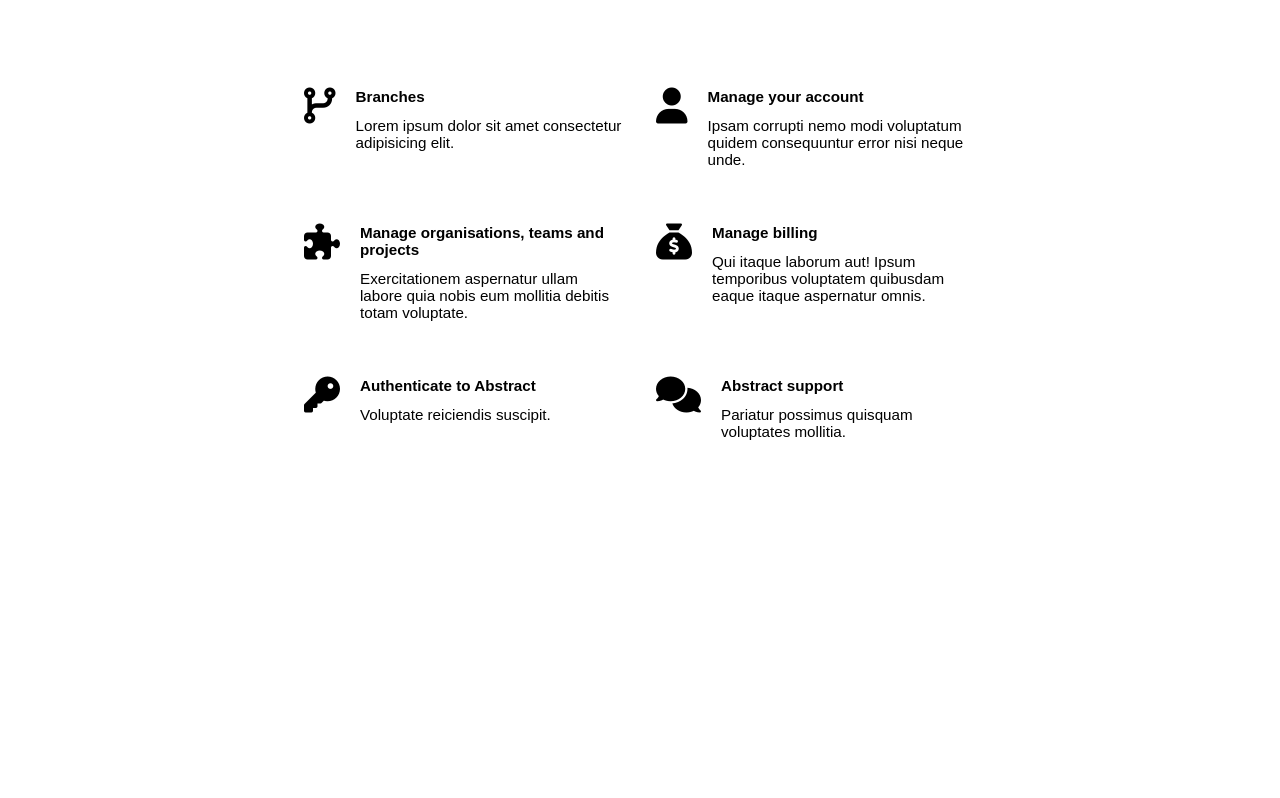
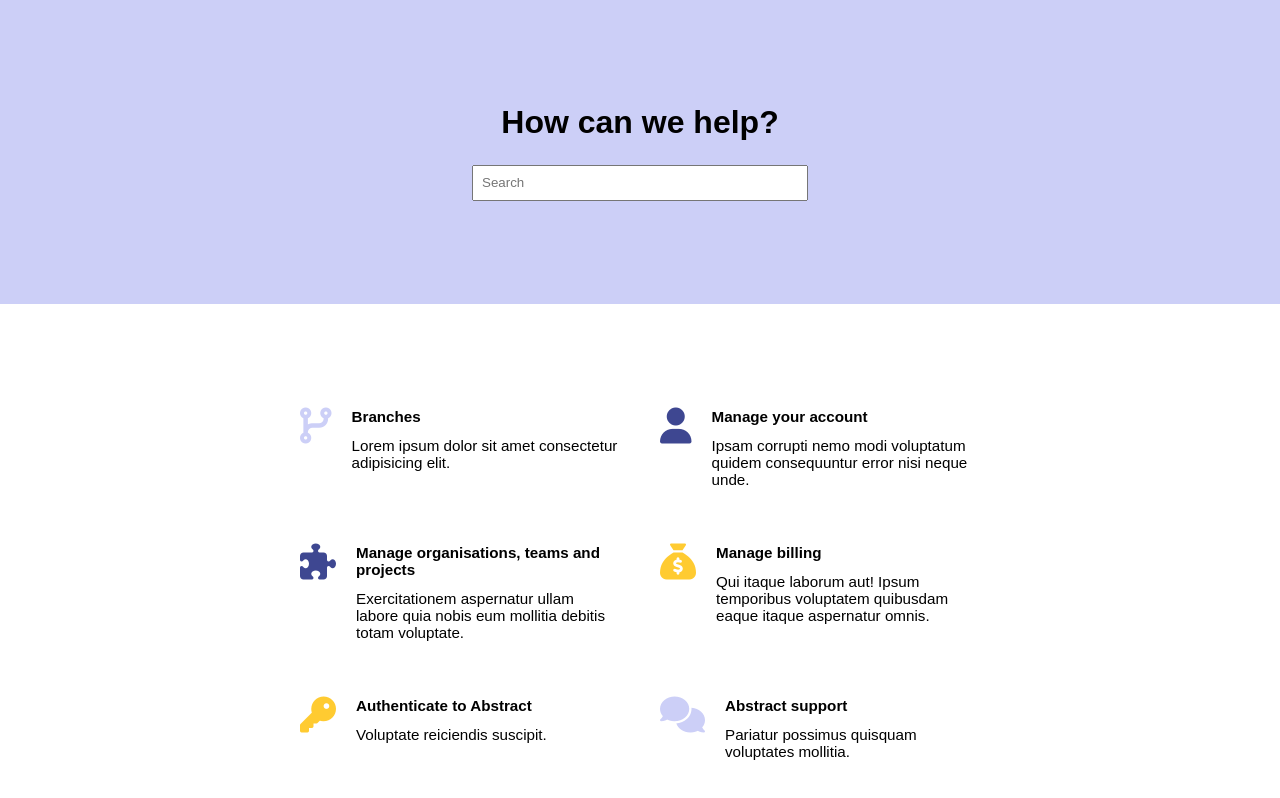
Before and after one commit to nuria-marmol/help-page, an Angular app: page /help in a window 1280 px wide. Before the commit this address led to /. Shown: the top 798 px of the page. Built offline with nearby package versions, Linux system fonts and the light colour scheme.

Commit message:
added help route, page styles and ngModel

```diff
--- a/src/app/app.component.html
+++ b/src/app/app.component.html
@@ -1,2 +1 @@
-<app-help-page></app-help-page>
 <router-outlet></router-outlet>
--- a/src/app/app.component.ts
+++ b/src/app/app.component.ts
@@ -1,10 +1,9 @@
 import { Component } from '@angular/core';
 import { RouterOutlet } from '@angular/router';
-import { HelpPageComponent } from './help-page/help-page.component';
 
 @Component({
   selector: 'app-root',
-  imports: [RouterOutlet, HelpPageComponent],
+  imports: [RouterOutlet],
   templateUrl: './app.component.html',
   styleUrl: './app.component.css'
 })
--- a/src/app/app.routes.ts
+++ b/src/app/app.routes.ts
@@ -1,3 +1,8 @@
 import { Routes } from '@angular/router';
+import { HelpPageComponent } from './help-page/help-page.component';
 
-export const routes: Routes = [];
+export const routes: Routes = [
+    { path: 'help', component: HelpPageComponent },
+    { path: '', redirectTo: 'help', pathMatch: 'full' },
+    { path: '**', redirectTo: 'help' }
+];
--- a/src/app/help-page/help-page.component.css
+++ b/src/app/help-page/help-page.component.css
@@ -1,19 +1,49 @@
 .help-page {
 
-    section {
+    section:first-child {
+        display: flex;
+        justify-content: center;
+        align-items: center;
+        height: 19rem;
+        width: 100%;
+        flex-direction: column;
+        background: var(--color-light-blue);
+
+        h1 {
+            margin: 0 0 1.5rem;
+            font-family: Arial, Helvetica, sans-serif;
+            font-size: 2rem;
+        }
+
+        input {
+            height: 2.25rem;
+            width: 21rem;
+            padding: .5rem;
+            outline: none;
+        }
+    }
+
+    section:last-child {
         display: grid;
         grid-template-columns: repeat(2, minmax(10rem, 20rem));
-        grid-column-gap: 2rem;
+        grid-column-gap: 2.5rem;
         grid-row-gap: 2.75rem;
         justify-content: center;
-        margin: 5.5rem 0;
+        margin: 6.5rem 0;
     }
 }
 
 @media (max-width: 600px) {
     .help-page {
 
-        section {
+        section:first-child {
+
+            input {
+                width: 18rem;
+            }
+        }
+
+        section:last-child {
             margin: 5.5rem .75rem;
             grid-template-columns: minmax(5rem, 20rem);
         }
--- a/src/app/help-page/help-page.component.html
+++ b/src/app/help-page/help-page.component.html
@@ -1,6 +1,10 @@
 <div class="help-page">
   <section>
-    @for (card of cards; track card) {
+    <h1>How can we help?</h1>
+    <input type="search" placeholder="Search" [(ngModel)]="inputSearch" (keydown.enter)="seeInputSearch()">
+  </section>
+  <section>
+    @for (card of cards; track card.title) {
       <app-icon-card [card]="card" (selectedCard)="seeSelectedCard($event)"></app-icon-card>
     }
   </section>
--- a/src/app/help-page/help-page.component.ts
+++ b/src/app/help-page/help-page.component.ts
@@ -1,48 +1,60 @@
 import { Component } from '@angular/core';
+import { FormsModule } from '@angular/forms';
 import { IconCardComponent } from './icon-card/icon-card.component';
 import { IconCardType } from '../icon-card-type';
 
 @Component({
   selector: 'app-help-page',
-  imports: [IconCardComponent],
+  imports: [IconCardComponent, FormsModule],
   templateUrl: './help-page.component.html',
   styleUrl: './help-page.component.css'
 })
 export class HelpPageComponent {
+  inputSearch = '';
   cards: Array<IconCardType> = [
     {
       title: 'Branches',
       text: 'Lorem ipsum dolor sit amet consectetur adipisicing elit.',
-      iconClass: 'fa-solid fa-code-branch'
+      iconName: 'code-branch',
+      iconColor: 'light-blue'
     },
     {
       title: 'Manage your account',
       text: 'Ipsam corrupti nemo modi voluptatum quidem consequuntur error nisi neque unde.',
-      iconClass: 'fa-solid fa-user'
+      iconName: 'user',
+      iconColor: 'medium-blue'
     },
     {
       title: 'Manage organisations, teams and projects',
       text: 'Exercitationem aspernatur ullam labore quia nobis eum mollitia debitis totam voluptate.',
-      iconClass: 'fa-solid fa-puzzle-piece'
+      iconName: 'puzzle-piece',
+      iconColor: 'medium-blue'
     },
     {
       title: 'Manage billing',
       text: 'Qui itaque laborum aut! Ipsum temporibus voluptatem quibusdam eaque itaque aspernatur omnis.',
-      iconClass: 'fa-solid fa-sack-dollar'
+      iconName: 'sack-dollar',
+      iconColor: 'grey'
     },
     {
       title: 'Authenticate to Abstract',
       text: 'Voluptate reiciendis suscipit.',
-      iconClass: 'fa-solid fa-key'
+      iconName: 'key',
+      iconColor: 'grey'
     },
     {
       title: 'Abstract support',
       text: 'Pariatur possimus quisquam voluptates mollitia.',
-      iconClass: 'fa-solid fa-comments'
+      iconName: 'comments',
+      iconColor: 'light-blue'
     }
   ]
 
   seeSelectedCard(value: string) {
     console.log(value);
   }
+
+  seeInputSearch() {
+    console.log(this.inputSearch);
+  }
 }
--- a/src/app/help-page/icon-card/icon-card.component.css
+++ b/src/app/help-page/icon-card/icon-card.component.css
@@ -15,4 +15,16 @@
     i {
         font-size: 2.25rem;
     }
+
+    .medium-blue {
+        color: var(--color-medium-blue);
+    }
+
+    .light-blue {
+        color: var(--color-light-blue);
+    }
+
+    .grey {
+        color: var(--color-yellow);
+    }
 }
--- a/src/app/help-page/icon-card/icon-card.component.html
+++ b/src/app/help-page/icon-card/icon-card.component.html
@@ -1,5 +1,5 @@
 <div (click)="sendTitle()" class="card">
-    <i [ngClass]="card.iconClass"></i>
+    <i [ngClass]="getClasses()"></i>
     <div>
         <h2>{{ card.title }}</h2>
         <p>{{ card.text }}</p>
--- a/src/app/help-page/icon-card/icon-card.component.ts
+++ b/src/app/help-page/icon-card/icon-card.component.ts
@@ -12,7 +12,8 @@ export class IconCardComponent {
   @Input() card: IconCardType = {
     title: '',
     text: '',
-    iconClass: ''
+    iconName: '',
+    iconColor: ''
   };
 
   @Output() selectedCard = new EventEmitter<string>;
@@ -20,4 +21,12 @@ export class IconCardComponent {
   sendTitle() {
     this.selectedCard.emit(this.card.title);
   }
+
+  getClasses() {
+    return [
+      'fa-solid',
+      `fa-${this.card.iconName}`,
+      this.card.iconColor
+    ];
+  }
 }
--- a/src/app/icon-card-type.ts
+++ b/src/app/icon-card-type.ts
@@ -1,5 +1,6 @@
 export interface IconCardType {
     title: string;
     text: string;
-    iconClass: string;
+    iconName: string;
+    iconColor: string;
 }
--- a/src/styles.css
+++ b/src/styles.css
@@ -1,6 +1,13 @@
 /* You can add global styles to this file, and also import other style files */
 @import '@fortawesome/fontawesome-free/css/all.min.css';
 
+:root {
+    --color-medium-blue: #3e4791;
+    --color-light-blue: #cccff7;
+    --color-yellow: #ffcb31;
+}
+
 body {
+    margin: unset;
     font-size: .95rem;
 }
```
